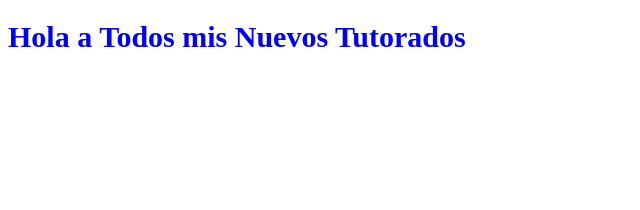
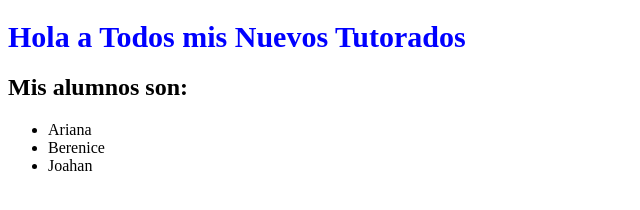
Before and after one commit to franlop24/IEVND, a plain HTML site: page index.html in a window 1280 px wide. Shown: the whole page, without its empty margins (0-640 px from the left). Drawn offline with Linux system fonts and the light colour scheme.

Commit message:
agregando lista de alumnos

```diff
--- a/index.html
+++ b/index.html
@@ -9,6 +9,12 @@
 </head>
 <body>
     <h1 onclick="saluda();">Hola a Todos mis Nuevos Tutorados</h1>
+    <h2>Mis alumnos son:</h2>
+    <ul>
+        <li>Ariana</li>
+        <li>Berenice</li>
+        <li>Joahan</li>
+    </ul>
     <script src="js/app.js"></script>
 </body>
 </html>
```
